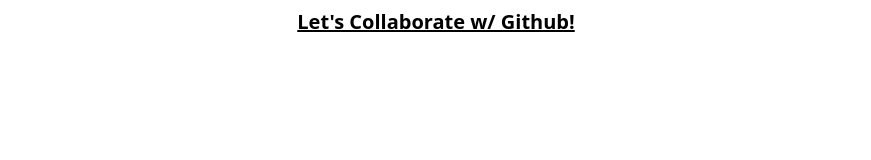
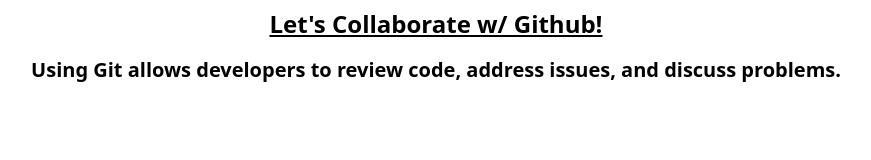
Before and after one commit to jopiniano/mdia-4590-wk7, a plain HTML site: page index.html in a window 1280 px wide. Shown: the whole page, without its empty margins (204-1075 px from the left). Drawn offline with nearby package versions, Linux system fonts and the light colour scheme.

Commit message:
Add Subheading
describes the site

```diff
--- a/index.html
+++ b/index.html
@@ -10,7 +10,8 @@
 <body>
     <header class="container px-4 mx-auto">
         <div class="text-center mt-2">
-            <h1 class="text-xl font-bold underline">Let's Collaborate w/ Github!</h1>
+            <h1 class="text-2xl font-bold underline">Let's Collaborate w/ Github!</h1>
+            <h3 class="text-xl font-bold mt-4">Using Git allows developers to review code, address issues, and discuss problems.</h3>
         </div>
 
     </header>
```
